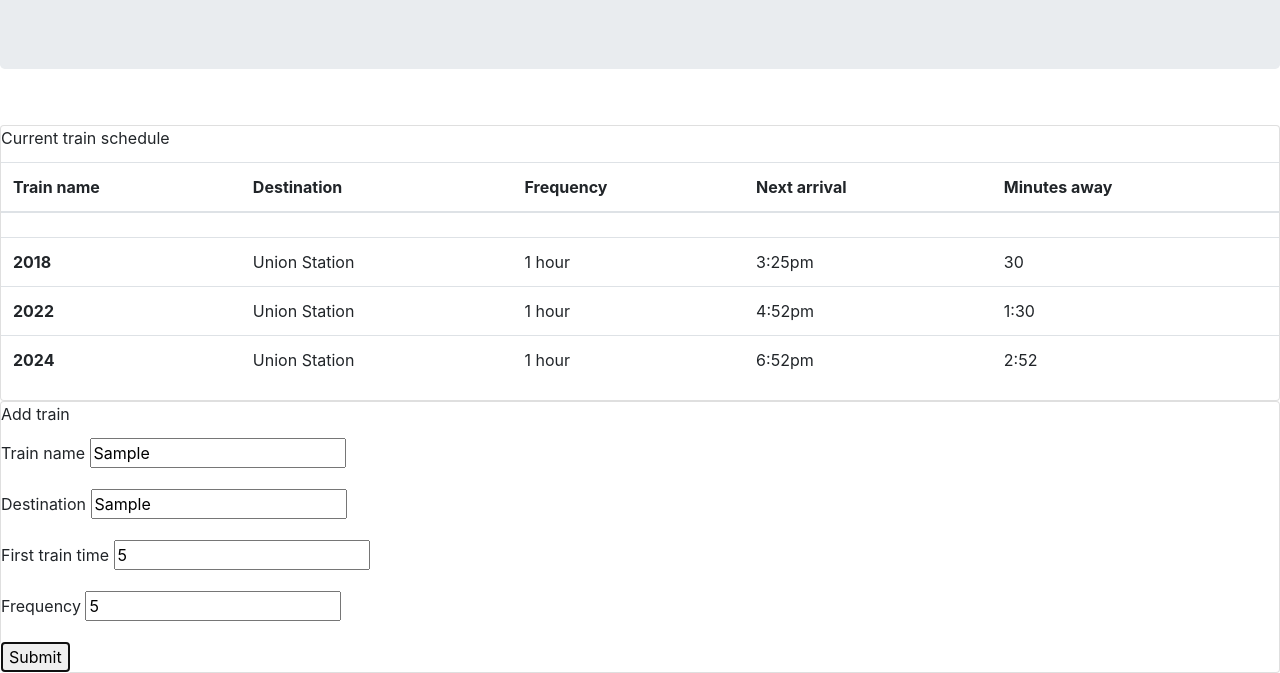
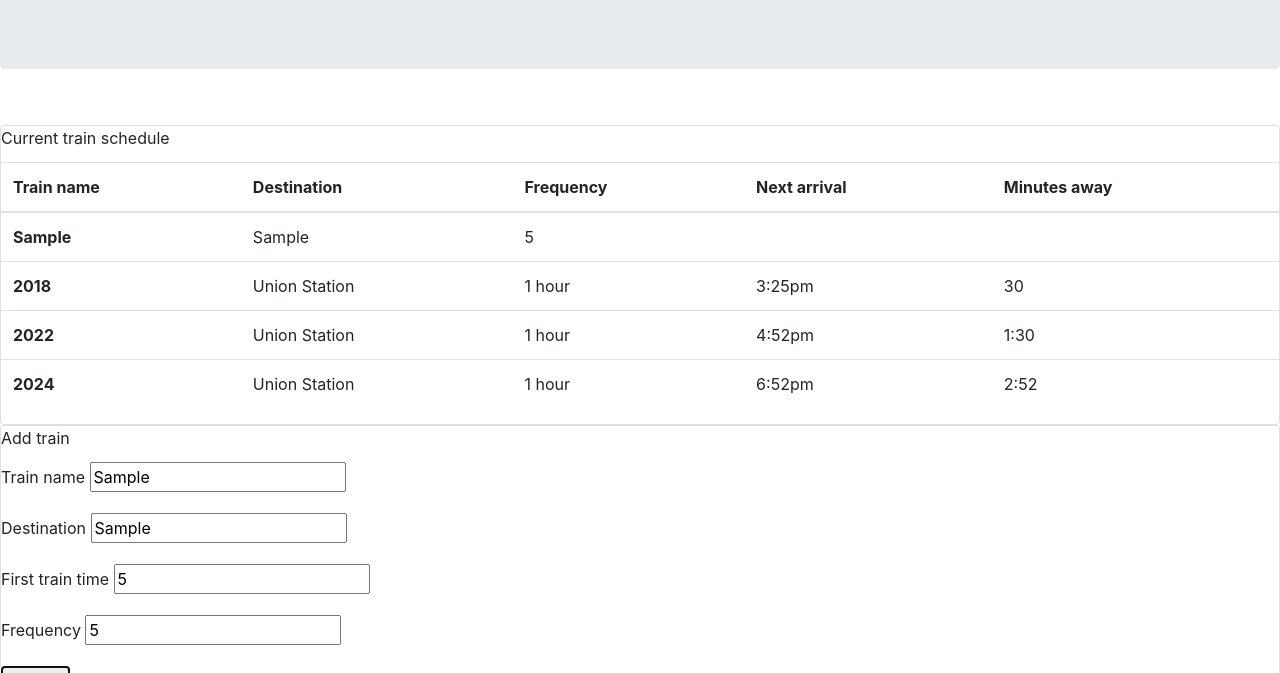
Before and after one commit to olive89aja/Trainscheduler, a plain HTML site: page index.html in a window 1280 px wide. Both pictures are taken after typing "Sample", "Sample", "5", "5" into the empty fields and a click on the button "Submit". Shown: the part 157-830 px from the top of the page. Drawn offline with nearby package versions, Linux system fonts and the light colour scheme.

Commit message:
Added functionnalities to add a train

```diff
--- a/assets/app.js
+++ b/assets/app.js
@@ -27,15 +27,14 @@ $("#submit").on("click", function() {
   console.log(destinationN);
 
   const trainT = $("#train-time").val();
+  console.log(trainT);
+  const trainF = $("#train-frequency").val();
+  console.log(trainF);
 
-  const trainF = $("#train-frequency").val();
-// $("#newtrain").text(trainN);
-// $("#newtrain1").text(destinationN);
-// $("#newtrain2").text("test2");
-// $("#newtrain3").text("test3");
-// $("#destination-name").val().trim();
-// $("#train-time").val().trim();
-// $("#train-frequency").val().trim();
+$("#newtrain").text(trainN);
 
+$("#newtrain0").text(destinationN);
+$("#newtrain1").text(trainF);
+// $("#newtrain2").text("test3");
 
 })
--- a/index.html
+++ b/index.html
@@ -60,8 +60,8 @@ to read up on Firebase authentication for this bonus exercise.
            </thead>
           <tbody>
               <tr>
-                  <th scope="row"></th>
-                  <td id=newtrain></td>
+                  <th scope="row" id=newtrain></th>
+                  <td id=newtrain0></td>
                   <td id=newtrain1></td>
                   <td id=newtrain2></td>
                   <td id=newtrain3></td>
```
